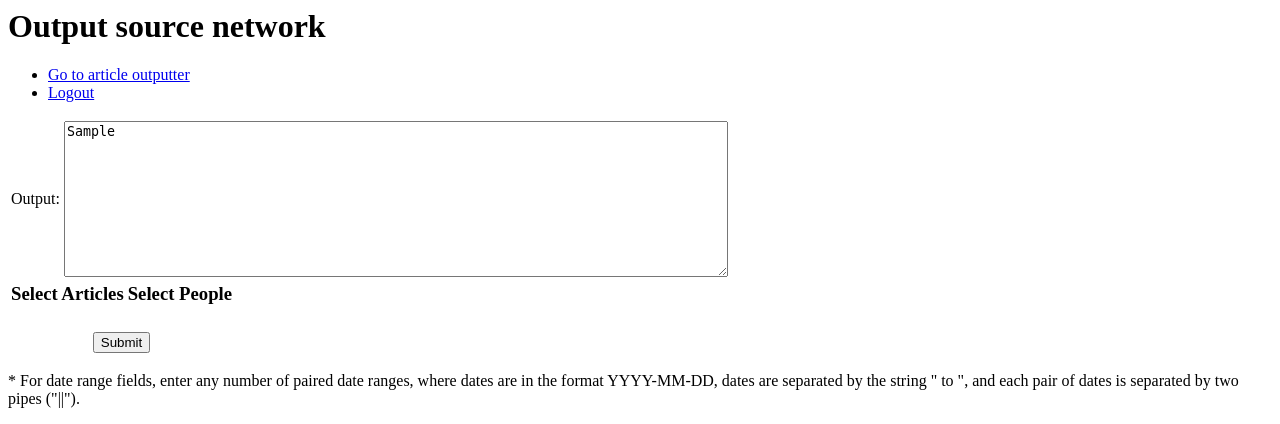
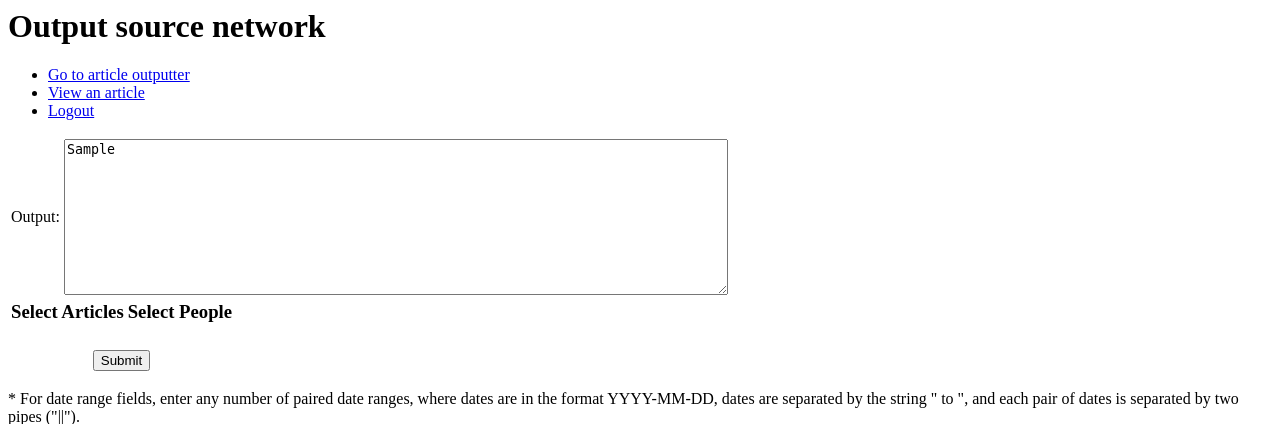
Before and after one commit to jonathanmorgan/context_text, a Django app: template templates/sourcenet_output_network.html in a window 1280 px wide. Shown: the top 424 px of the page. Run offline with Django 3.2, Linux system fonts and the light colour scheme; the template is opened without the code that fills it: most values are stand-ins (such as "Sample title", 1, 10 or a date in 2020).

Commit message:
2014-12-12 - Jonathan Morgan - added Article_Text admin, and added links to the article view page to the network outputters.

```diff
--- a/templates/base.html
+++ b/templates/base.html
@@ -2,6 +2,7 @@
 
     <head>
         <title>{% block title %}Sourcenet{% endblock %}</title>
+        {%block inside-head %}{% endblock %}
     </head>
 
     <body>
--- a/templates/sourcenet_output_articles.html
+++ b/templates/sourcenet_output_articles.html
@@ -8,6 +8,9 @@
     <ul>
         <li>
             <a href="./network">Go to network outputter</a>
+        </li>
+        <li>
+            <a href="/sourcenet/sourcenet/article/view/">View an article</a>
         </li>
         <li>
             <a href="/sourcenet/sourcenet/accounts/logout/">Logout</a>
--- a/templates/sourcenet_output_network.html
+++ b/templates/sourcenet_output_network.html
@@ -8,6 +8,9 @@
     <ul>
         <li>
             <a href="./articles">Go to article outputter</a>
+        </li>
+        <li>
+            <a href="/sourcenet/sourcenet/article/view/">View an article</a>
         </li>
         <li>
             <a href="/sourcenet/sourcenet/accounts/logout/">Logout</a>
```
Also changed, not shown: admin.py (+14 -0 lines).
